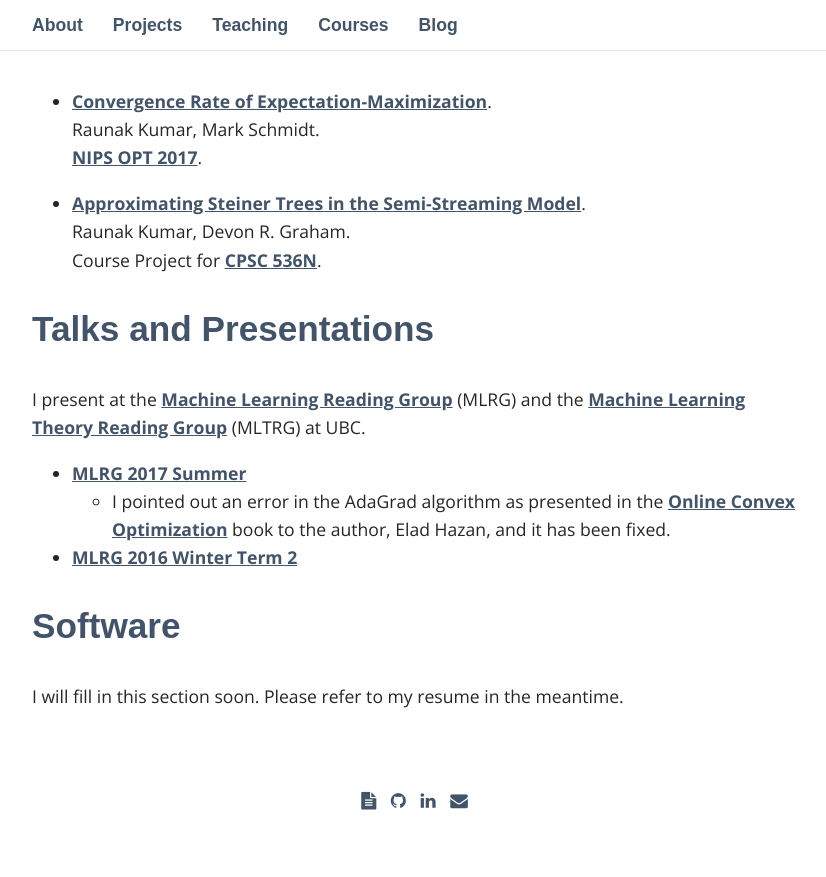
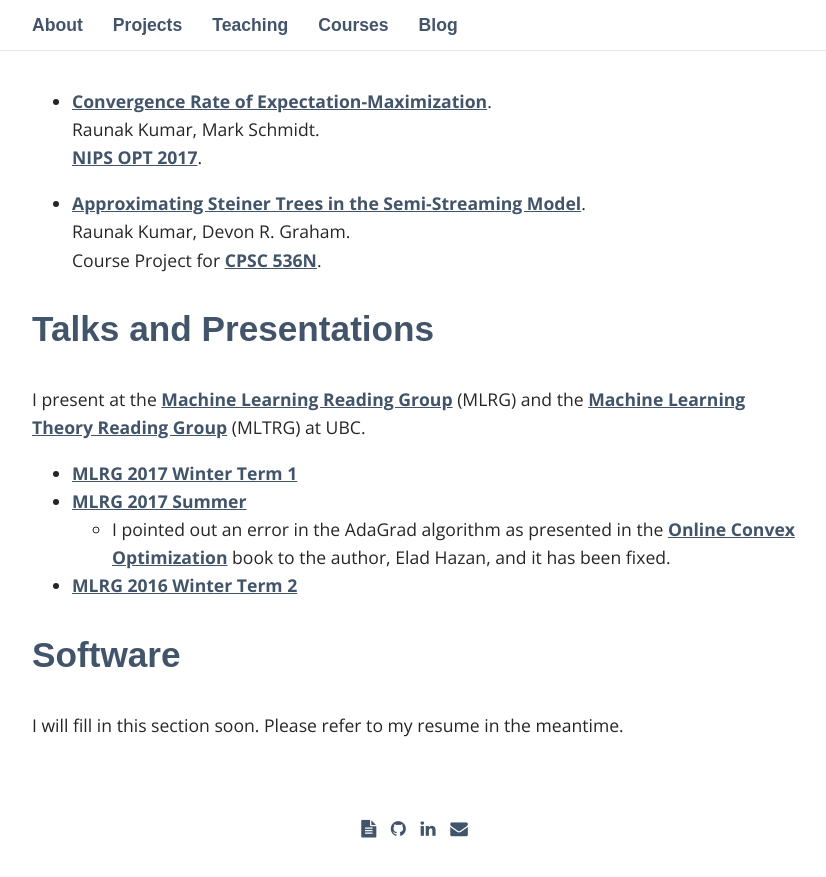
Before and after one commit to raunakkmr/raunakkmr.github.io, a Jekyll site: the page built from _pages/02_projects.md, in a window 1280 px wide and 900 px high, scrolled down 516 px. Shown: the top 877 px of the window, without its empty margins (223-1049 px from the left). Built offline with Jekyll 4.4.1, drawn with Linux system fonts in a browser that asks for light colours; nearby versions of some CDN libraries; some web fonts are replaced.

Commit message:
mlrg 2017w1

```diff
--- a/_pages/02_projects.md
+++ b/_pages/02_projects.md
@@ -22,6 +22,7 @@ I present at the [Machine Learning Reading Group](https://www.cs.ubc.ca/labs/lci
 (MLRG) and the [Machine Learning Theory Reading
 Group](https://www.cs.ubc.ca/labs/beta/Courses/MLTRG.html) (MLTRG) at UBC.
 
+* [MLRG 2017 Winter Term 1](../documents/mlrg-2-17-w1.pdf)
 * [MLRG 2017 Summer](../documents/mlrg-2017-summer.pdf)
     * I pointed out an error in the AdaGrad algorithm as presented in the
       [Online Convex Optimization](ocobook.cs.princeton.edu) book to the author,
```
Also changed, not shown: 1 other file.
